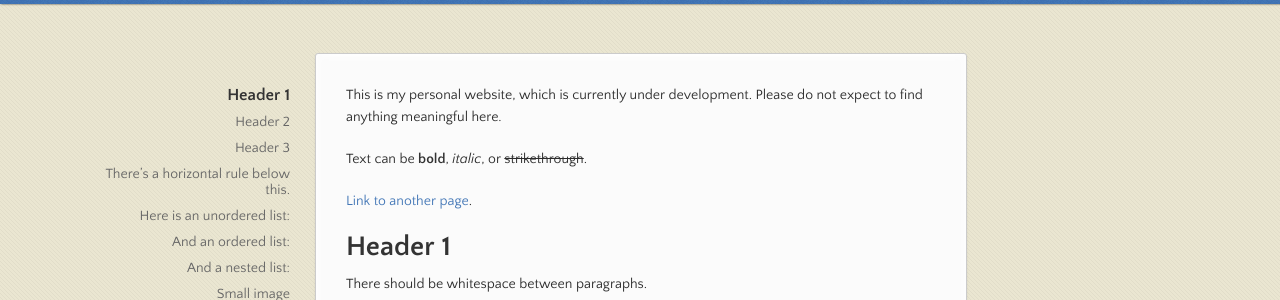
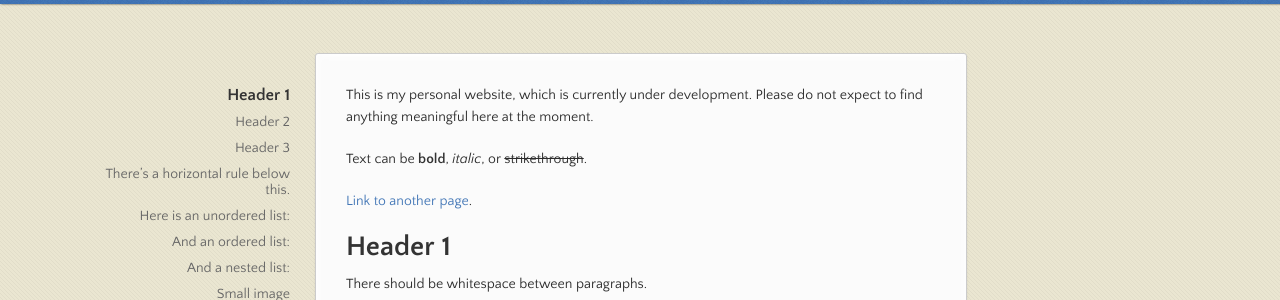
Before and after one commit to soukupmarek-edin/soukupmarek-edin.github.io, a Jekyll site: the page built from index.md, in a window 1280 px wide and 900 px high. Shown: the part 137-437 px from the top of the window. Built offline with Jekyll 4.4.1, drawn with Linux system fonts in a browser that asks for light colours.

Commit message:
Update index.md

```diff
--- a/index.md
+++ b/index.md
@@ -2,7 +2,7 @@
 layout: default
 ---
 
-This is my personal website, which is currently under development. Please do not expect to find anything meaningful here.
+This is my personal website, which is currently under development. Please do not expect to find anything meaningful here at the moment.
 
 Text can be **bold**, _italic_, or ~~strikethrough~~.
 
```
